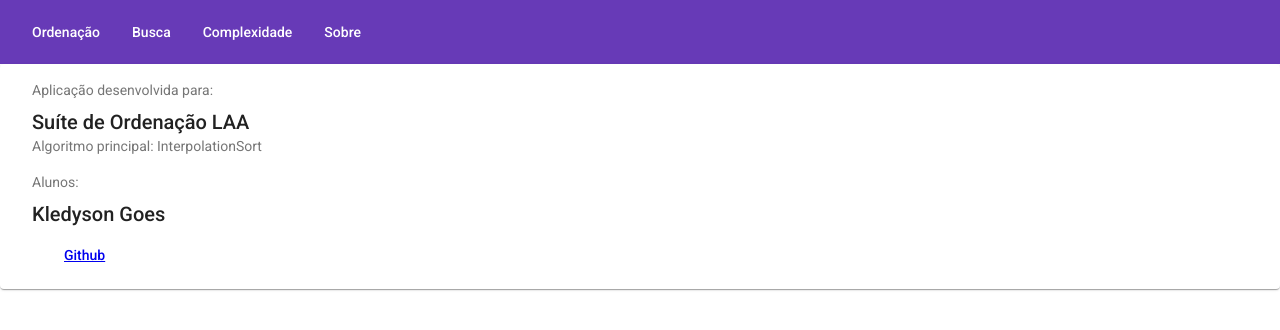
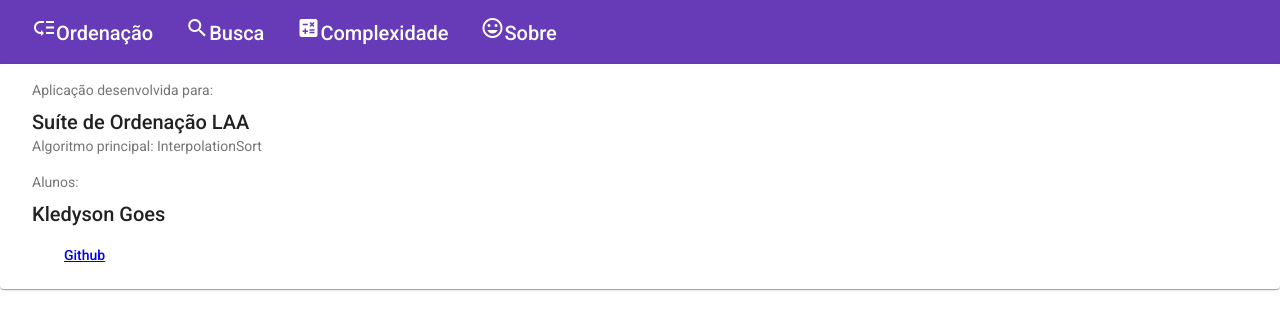
Before and after one commit to Khgds1/Suite-de-Ordenacao-LAA--Interpolation-sort, an Angular app: page /sobre in a window 1280 px wide. Shown: the top 330 px of the page. Built offline with nearby package versions, Linux system fonts and the light colour scheme.

Commit message:
adicionando icones

```diff
--- a/src/app/app.component.html
+++ b/src/app/app.component.html
@@ -4,19 +4,19 @@
   </button> -->
 
   <button mat-button a routerLink="ordenacao">
-    Ordenação
+    <h1><span class="material-icons">low_priority</span>Ordenação</h1>
   </button>
 
   <button mat-button a routerLink="busca">
-    Busca
+    <h1><span class="material-icons">search</span>Busca</h1>
   </button>
 
   <button mat-button a routerLink="complexidade">
-    Complexidade
+    <h1><span class="material-icons">calculate</span>Complexidade</h1>
   </button>
 
   <button mat-button a routerLink="sobre">
-    Sobre
+    <h1><span class="material-icons">insert_emoticon</span>Sobre</h1>
   </button>
 </mat-toolbar>
 <router-outlet></router-outlet>
--- a/src/app/pages/sobre/sobre.component.html
+++ b/src/app/pages/sobre/sobre.component.html
@@ -21,7 +21,6 @@
         <mat-card-title>
             Kledyson Goes
         </mat-card-title>
-
     </mat-card-header>
 
     <mat-card-header>
```
